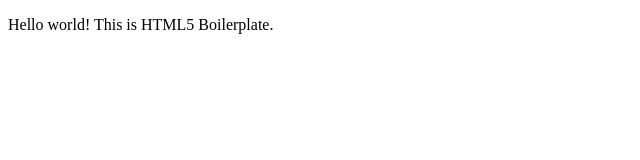
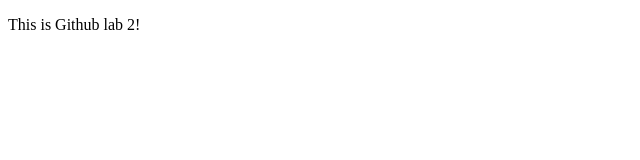
Before and after one commit to playwithlight/lab2, a plain HTML site: page Index.html in a window 1280 px wide. Shown: the whole page, without its empty margins (0-640 px from the left). Drawn offline with Linux system fonts and the light colour scheme.

Commit message:
Made some content updates

```diff
--- a/Index.html
+++ b/Index.html
@@ -3,12 +3,12 @@
   <head>
     <meta charset="utf-8">
     <meta http-equiv="x-ua-compatible" content="ie=edge">
-    <title>This is the title!</title>
+    <title>This is Lab 2!</title>
     <meta name="description" content="">
     <meta name="viewport" content="width=device=width, initial-scale=1">
   </head>
   <body>
     <!-- Add your site or application content here -->
-    <p>Hello world! This is HTML5 Boilerplate.<p>
+    <p>This is Github lab 2!</p>
   </body>
 </html>
```
